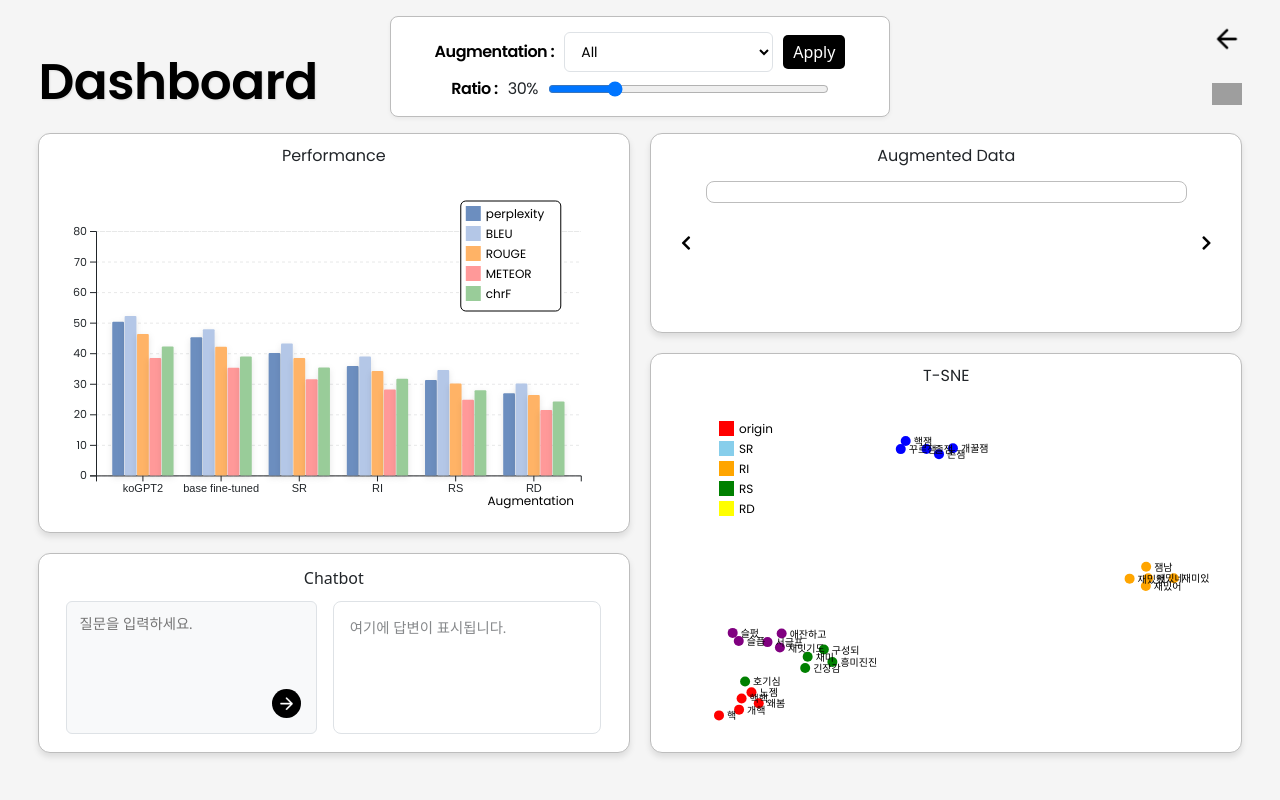
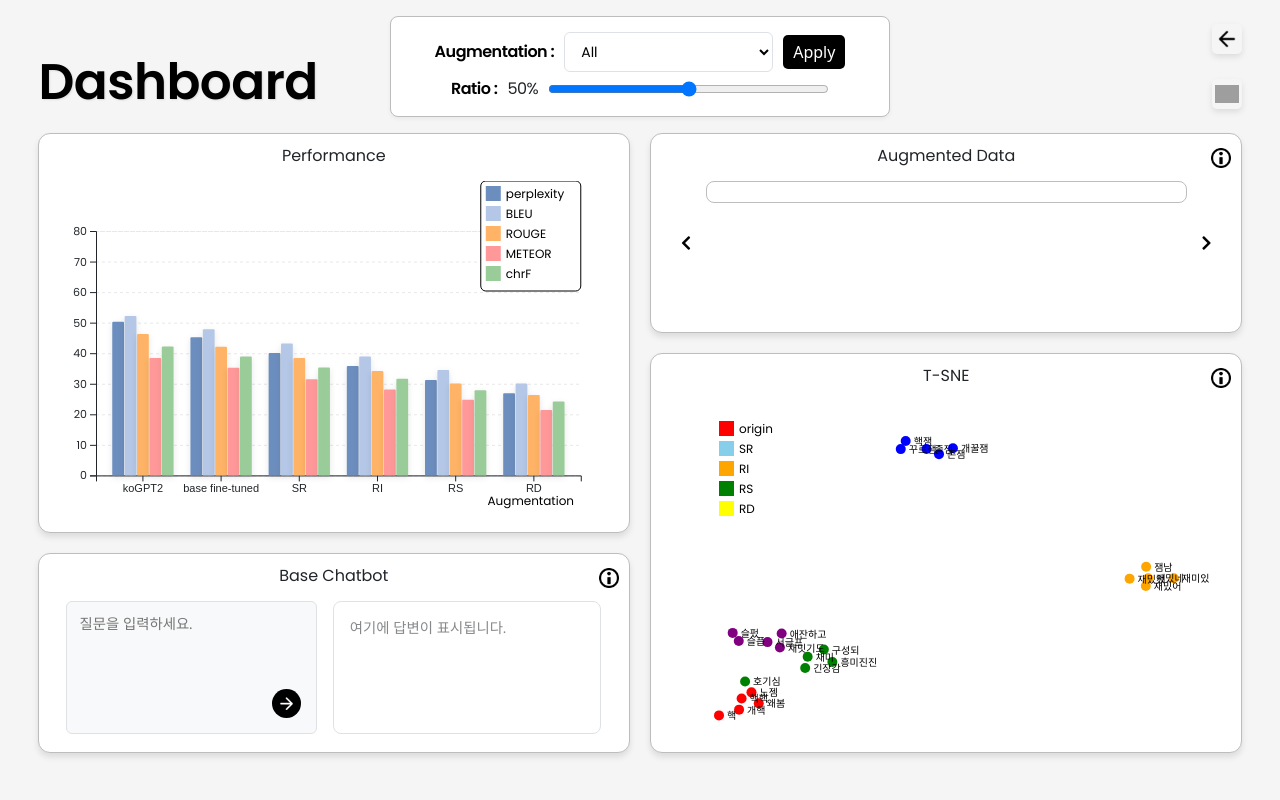
Before and after one commit to seyun0714/HW5, a Flask app: page /dashboard in a window 1280 px wide. Run offline with Flask 3, Linux system fonts and the light colour scheme; grey boxes are pictures that could not be loaded.

Commit message:
info 추가 및 utility 추가
info 추가 및 utility 추가

```diff
--- a/static/css/style.css
+++ b/static/css/style.css
@@ -38,7 +38,7 @@ header{
 #prev-btn, #download-btn{
     width: 30px;
     height: 30px;
-    border: none;
+    box-shadow: 0 3px 6px rgba(0, 0, 0, 0.1);
     padding: 0;
     display: flex;
     align-items: center;
@@ -46,16 +46,20 @@ header{
     background-color: transparent;
 }
 
+#prev-btn:hover, #download-btn:hover{
+    box-shadow: 0 6px 12px rgba(0, 0, 0, 0.3);
+}
+
 #prev-btn img{
-    width: 100%;
-    height: 100%;
+    width: 80%;
+    height: 80%;
     transform: rotate(90deg);
     object-fit: contain;
 }
 
 #download-btn img{
-    width: 100%;
-    height: 100%;
+    width: 80%;
+    height: 80%;
     object-fit: contain;
 }
 
@@ -63,6 +67,27 @@ label{
     font-family: 'Poppins', 'Noto Sans KR', sans-serif;
     font-weight: 300;
     letter-spacing: -0.5px;
+}
+
+.info-icon{
+    position: absolute;
+    top: 10px;
+    right: 10px;
+    width: 20px;
+    height: 20px;
+    cursor: pointer;
+    border-radius: 50%;
+    background-color: transparent;
+}
+
+.info-icon img{
+    width: 100%;
+    height: 100%;
+    object-fit: contain;
+}
+
+.info-icon img:hover{
+    filter: drop-shadow(0 2px 4px rgba(0, 0, 0, 0.3));
 }
 
 /* file, graph container 포함*/
@@ -229,7 +254,7 @@ label{
 #aug-range{
     width: 60%;
     height: 10px;
-    background-color: #4CAF50;
+    background-color: #dddddd;
 }
 
 
--- a/static/js/performance.js
+++ b/static/js/performance.js
@@ -78,9 +78,10 @@ $(document).ready(async function() {
             .selectAll("text")
             .style("font-size", "11px")
             .style("font-weight", "500");
+
         const legend = svg.append("g")
             .attr("class", "legend")
-            .attr("transform", `translate(${width - 120}, -30)`);
+            .attr("transform", `translate(${width - 100}, -50)`);
 
         // 배경 사각형 추가
         legend.append("rect")
--- a/static/js/updateDashboard.js
+++ b/static/js/updateDashboard.js
@@ -203,10 +203,10 @@ async function updateAugData(augType) {
             var origin = fetchdata[index].origin;
             var aug = fetchdata[index].aug;
 
-            // if($(".aug-select").val() == "default"){
-            //     origin = "증강 전 질문";
-            //     aug = "증강 후 질문";
-            // }
+            if($(".aug-select").val() == "default"){
+                origin = "증강 전 질문";
+                aug = "증강 후 질문";
+            }
 
             console.log(origin, aug);
 
@@ -220,9 +220,9 @@ async function updateAugData(augType) {
                 .attr("class", "aug-card-body")
                 .html(`<div class="aug-card-label">aug Q</div><div class="aug-card-content">${aug}</div>`);
 
-            // if($(".aug-select").val() == "default"){
-            //     $(".aug-card-content").css("opacity", 0.54);
-            // }
+            if($(".aug-select").val() == "default"){
+                $(".aug-card-content").css("opacity", 0.54);
+            }
 
             // 버튼 활성화/비활성화
             d3.select(".aug-prev-btn")
@@ -239,10 +239,10 @@ async function updateAugData(augType) {
 
 async function updateChatbot(augType) {
     if(augType != "default"){
-        $("#chatbot-title").text(augType + " Chatbot");
+        $("#chatbot-title h5").text(augType + " Chatbot");
     }
     else{
-        $("#chatbot-title").text("Chatbot");
+        $("#chatbot-title h5").text("Base Chatbot");
     }
     $(".chatbot-input").val("");
     $(".chatbot-output").text("여기에 답변이 표시됩니다.");
--- a/templates/dashboard.html
+++ b/templates/dashboard.html
@@ -15,8 +15,8 @@
         </div>
         <div class="aug-range-container">
             <label id="aug-label" for="aug-range">Ratio :</label>
-            <label id="aug-range-value">30%</label>
-            <input type="range" id="aug-range" min="1" max="10" value="3">
+            <label id="aug-range-value">50%</label>
+            <input type="range" id="aug-range" min="1" max="9" value="5">
         </div>
     </div>
     <div class="container-fluid">
@@ -34,6 +34,9 @@
                 <div class="card" style="height: 200px;">
                     <div class="card-title" id="chatbot-title">
                         <h5>Chatbot</h5>
+                        <div class="info-icon" id="info-chatbot">
+                            <img src="{{ url_for('static', filename='img/info.png') }}" alt="info">
+                        </div>
                     </div>
                     <div class="card-body">
                         <div class="chatbot-container">
@@ -56,6 +59,9 @@
                 <div class="card" style="height: 200px;">
                     <div class="card-title" id="augdata-title">
                         <h5>Augmented Data</h5>
+                        <div class="info-icon" id="info-augdata">
+                            <img src="{{ url_for('static', filename='img/info.png') }}" alt="info">
+                        </div>
                     </div>
                     <div class="card-body">
                         <div id="augdata">
@@ -76,6 +82,9 @@
                 <div class="card" style="height: 400px;">
                     <div class="card-title" id="tsne-title">
                         <h5>T-SNE</h5>
+                        <div class="info-icon" id="info-tsne">
+                            <img src="{{ url_for('static', filename='img/info.png') }}" alt="info">
+                        </div>
                     </div>
                     <div class="card-body">
                         <div id="tsne"></div>
```
Also changed, not shown: static/js/utility.js (+62 -0 lines), static/img/info.png (added).
